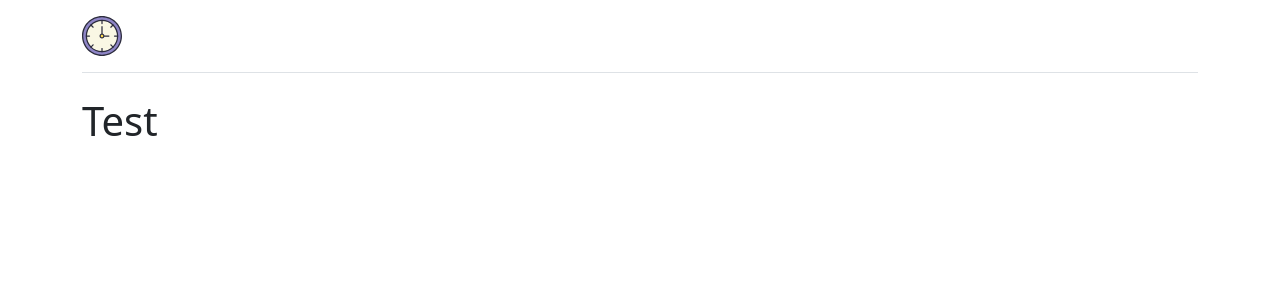
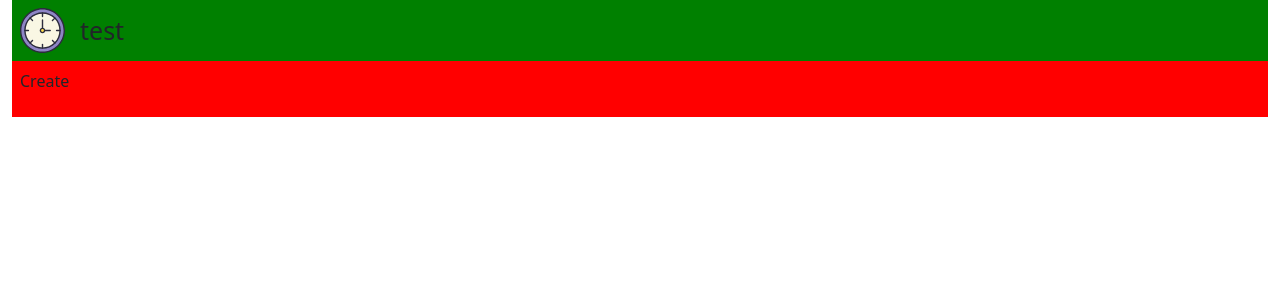
Before and after one commit to alundgren/Irudd.When, a React (Create React App) app in the folder irudd-when-ui/: page / in a window 1280 px wide. Shown: the top 300 px of the page. Built offline with nearby package versions, Linux system fonts and the light colour scheme.

Commit message:
structure

```diff
--- a/irudd-when-ui/src/App.tsx
+++ b/irudd-when-ui/src/App.tsx
@@ -1,22 +1,26 @@
-import React from 'react';
+import Header from './Header';
+import Create from './Create';
 
-import Container from 'react-bootstrap/Container';
+let styles = {
+    header: {
+        backgroundColor:'green',
+        fontSize: 25
+    },
+    create: {
+        backgroundColor:'red'
+    }
+}
 
 function App() {
     return (
-        <div className="container py-3">
-            <header>
-                <div className="d-flex flex-column flex-md-row align-items-center pb-3 mb-4 border-bottom">
-                    <a href="/" className="d-flex align-items-center text-dark text-decoration-none">
-                        <img src="/logo.svg" height="40px" width="40px" alt="Clock" />
-                    </a>
-                </div>
-            </header>
-
-            <main>
-                <h1>Test</h1>
-            </main>
+    <div className="container-fluid d-flex flex-column">
+        <div style={styles.header}>
+            <Header />
         </div>
+        <div className="flex-grow-1" style={styles.create}>
+            <Create  />
+        </div>
+    </div>
     );
 }
 
--- /dev/null
+++ b/irudd-when-ui/src/Create.tsx
@@ -0,0 +1,14 @@
+import React from 'react';
+
+import Container from 'react-bootstrap/Container';
+
+
+function Create() {
+    return (
+    <div className="d-flex p-2" style={{backgroundColor:'red'}}>
+        <p>Create</p>
+    </div>
+    );
+}
+
+export default Create;
--- /dev/null
+++ b/irudd-when-ui/src/Header.tsx
@@ -0,0 +1,18 @@
+import React from 'react';
+
+import Container from 'react-bootstrap/Container';
+
+let style = {
+    gap: '15px'
+}
+
+function Header() {
+    return (
+    <div className="d-flex flex-row p-2 align-self-center" style={style}>
+        <img src="/logo.svg" alt="Clock" width="45" height="45" />
+        <div className="d-flex align-self-center">test</div>
+    </div>
+    );
+}
+
+export default Header;
```
